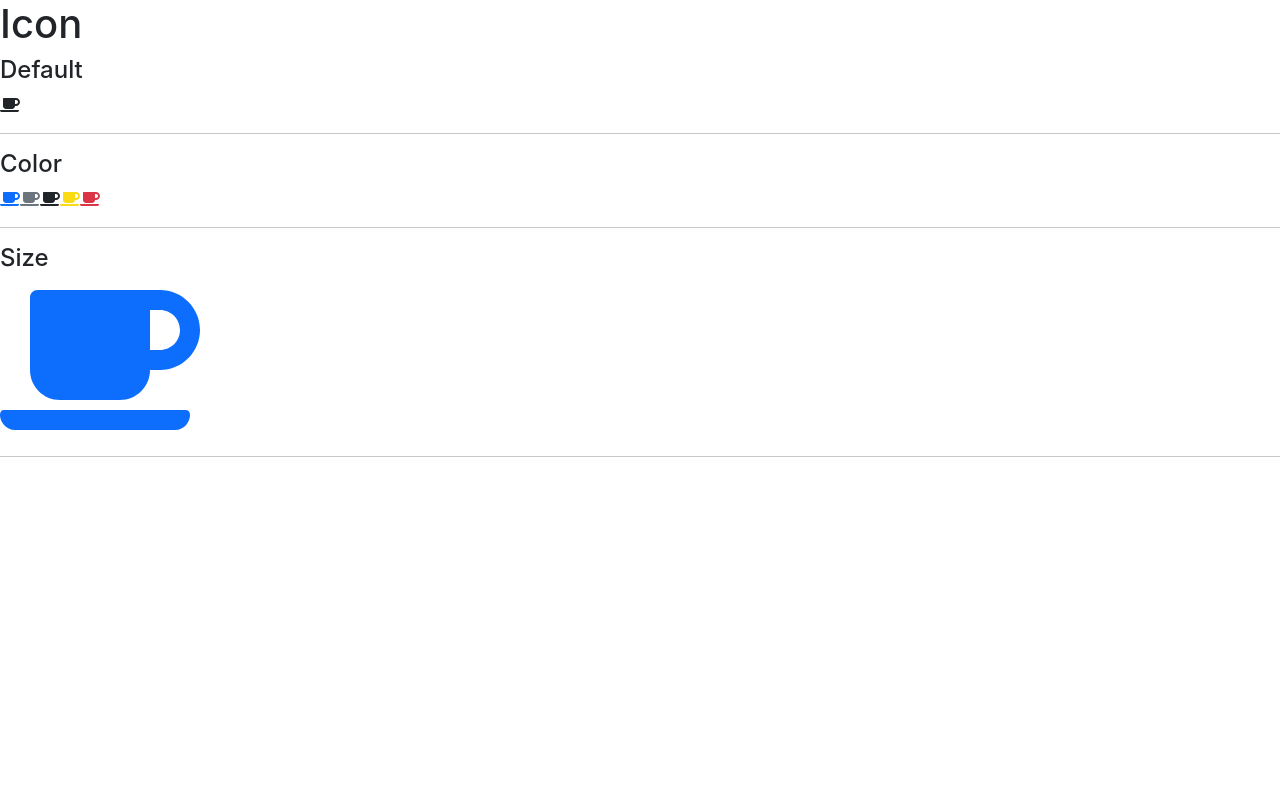
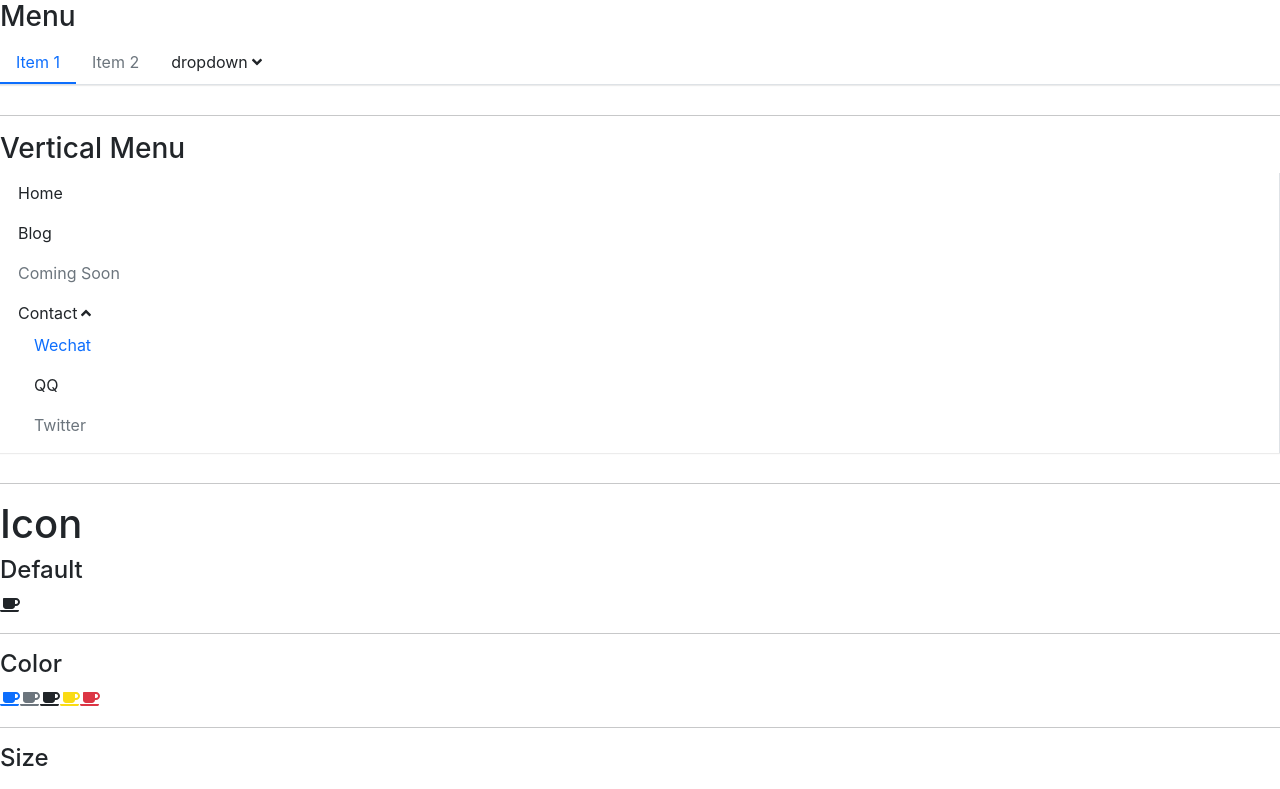
Before and after one commit to bruceeewong/boo-ui-react, a React (Create React App) app: page / in a window 1280 px wide. Shown: the top 789 px of the page. Built offline with nearby package versions, Linux system fonts and the light colour scheme.

Commit message:
perf(menu): 使用css-transtion添加子菜单展开折叠的动效

```diff
--- a/src/App.tsx
+++ b/src/App.tsx
@@ -1,7 +1,7 @@
 import React from 'react';
 // import PreviewButton from './previews/PreviewButton'
 // import PreviewAlert from './previews/PreviewAlert'
-// import PreviewMenu from './previews/PreviewMenu'
+import PreviewMenu from './previews/PreviewMenu'
 import PreviewIcon from './previews/PreviewIcon'
 import { library } from '@fortawesome/fontawesome-svg-core'
 import { fas } from '@fortawesome/free-solid-svg-icons'
@@ -15,7 +15,7 @@ function App() {
       <hr/>
       <PreviewAlert />
       <hr/> */}
-      {/* <PreviewMenu /> */}
+      <PreviewMenu />
       <PreviewIcon />
     </div>
   );
--- a/src/components/Menu/_style.scss
+++ b/src/components/Menu/_style.scss
@@ -76,29 +76,44 @@
 }
 
 // sub-menu
-.b-menu-item-submenu {
+.b-submenu-item {
   position: relative;
+
+  &:hover .b-submenu-arrow-icon {
+    transform: rotate(180deg);
+  }
 }
 
+// disable rotate effect under vertical mode
+.b-menu--vertical {
+  &:hover .b-submenu-arrow-icon {
+    transform: none;
+  }
+
+  // only enable rotate when click
+  .b-submenu-item--opened {
+    .b-submenu-arrow-icon {
+      transform: rotate(180deg);
+    }
+  }
+}
 .b-submenu-title {
   display: flex;
   align-items: center;
 }
 
 .b-submenu {
-  display: none;
-
   padding-left: 0;
 
-  transition: $menu-transition;
   white-space: nowrap;
   list-style: none;
 
   .b-menu-item {
     @include menu-item();
   }
+}
 
-  &--opened {
-    display: block;
-  }
+.b-submenu-arrow-icon {
+  margin-left: 4px;
+  transition: transform $transition-time-base $transition-effect-base;
 }
--- a/src/components/Menu/subMenu.tsx
+++ b/src/components/Menu/subMenu.tsx
@@ -2,6 +2,8 @@ import React, { useState,useContext } from 'react'
 import classNames from 'classnames'
 import { MenuContext } from './menu';
 import { MenuItemProps } from './menuItem';
+import { CSSTransition } from 'react-transition-group'
+import Icon from '../Icon/icon';
 
 export interface SubMenuProp {
   title: string;
@@ -27,9 +29,10 @@ const SubMenu: React.FC<SubMenuProp> = (props) => {
 
   const classes = classNames(
     'b-menu-item',
-    'b-menu-item-submenu',
+    'b-submenu-item',
     {
-      'b-submenu-item--active': index === context.index,
+      'b-submenu-item---active': index === context.index,
+      'b-submenu-item--opened': menuOpen,
     },
     className,
   )
@@ -70,9 +73,17 @@ const SubMenu: React.FC<SubMenuProp> = (props) => {
     })
 
     return (
-      <ul className={subMenuClasses}>
-        {childrenComponent}
-      </ul>
+      <CSSTransition
+        in={menuOpen}
+        timeout={300}
+        classNames="zoom-in-top"
+        appear
+        unmountOnExit
+      >
+        <ul className={subMenuClasses}>
+          {childrenComponent}
+        </ul>
+      </CSSTransition>
     )
   }
 
@@ -87,6 +98,7 @@ const SubMenu: React.FC<SubMenuProp> = (props) => {
         onClick={e => handleOpen(e)}
       >
         {title}
+        <Icon icon="angle-down" className="b-submenu-arrow-icon" />
       </div>
       {renderChildren()}
     </li>
--- a/src/previews/PreviewAlert.tsx
+++ b/src/previews/PreviewAlert.tsx
@@ -1,7 +1,7 @@
 import React from 'react';
 import Alert from '../components/Alert/alert'
 
-function PreviewButton() {
+function PreviewAlert() {
   return (
     <div>
       <h1>Alert</h1>
@@ -25,4 +25,4 @@ function PreviewButton() {
   );
 }
 
-export default PreviewButton;
+export default PreviewAlert;
--- a/src/previews/PreviewIcon.tsx
+++ b/src/previews/PreviewIcon.tsx
@@ -1,7 +1,7 @@
 import React from 'react';
 import Icon from '../components/Icon/icon'
 
-function PreviewButton() {
+function PreviewIcon() {
   return (
     <div>
       <h1>Icon</h1>
@@ -22,4 +22,4 @@ function PreviewButton() {
   );
 }
 
-export default PreviewButton;
+export default PreviewIcon;
--- a/src/previews/PreviewMenu.tsx
+++ b/src/previews/PreviewMenu.tsx
@@ -3,7 +3,7 @@ import Menu from '../components/Menu/menu'
 import MenuItem from '../components/Menu/menuItem'
 import SubMenu from '../components/Menu/subMenu'
 
-function PreviewButton() {
+function PreviewMenu() {
   return (
     <div>
       <h3>Menu</h3>
@@ -61,4 +61,4 @@ function PreviewButton() {
   );
 }
 
-export default PreviewButton;
+export default PreviewMenu;
--- /dev/null
+++ b/src/styles/_animation.scss
@@ -0,0 +1,25 @@
+.zoom-in-top {
+  &-enter {
+    opacity: 0;
+    transform: scaleY(0);
+  }
+
+
+  &-enter-active {
+    opacity: 1;
+    transform: scaleY(1);
+    transition: transform 300ms cubic-bezier(0.23, 1, 0.32, 1) 100ms, opacity 300ms cubic-bezier(0.23, 1, 0.32, 1) 100ms;
+    transform-origin: center top;
+  }
+
+  &-exit {
+    opacity: 1;
+  }
+
+  &-exit-active {
+    opacity: 0;
+    transform: scaleY(0);
+    transition: transform 300ms cubic-bezier(0.23, 1, 0.32, 1) 100ms, opacity 300ms cubic-bezier(0.23, 1, 0.32, 1) 100ms;
+    transform-origin: center top;
+  }
+}
--- a/src/styles/index.scss
+++ b/src/styles/index.scss
@@ -1,6 +1,7 @@
 @import "variables";
 @import "reboot";
 @import "mixin";
+@import "animation";
 
 @import "../components/Button/style";
 @import "../components/Alert/style";
```
Also changed, not shown: package.json (+10 -8 lines), 3 other files (tests, documents, lock files or other folders).
